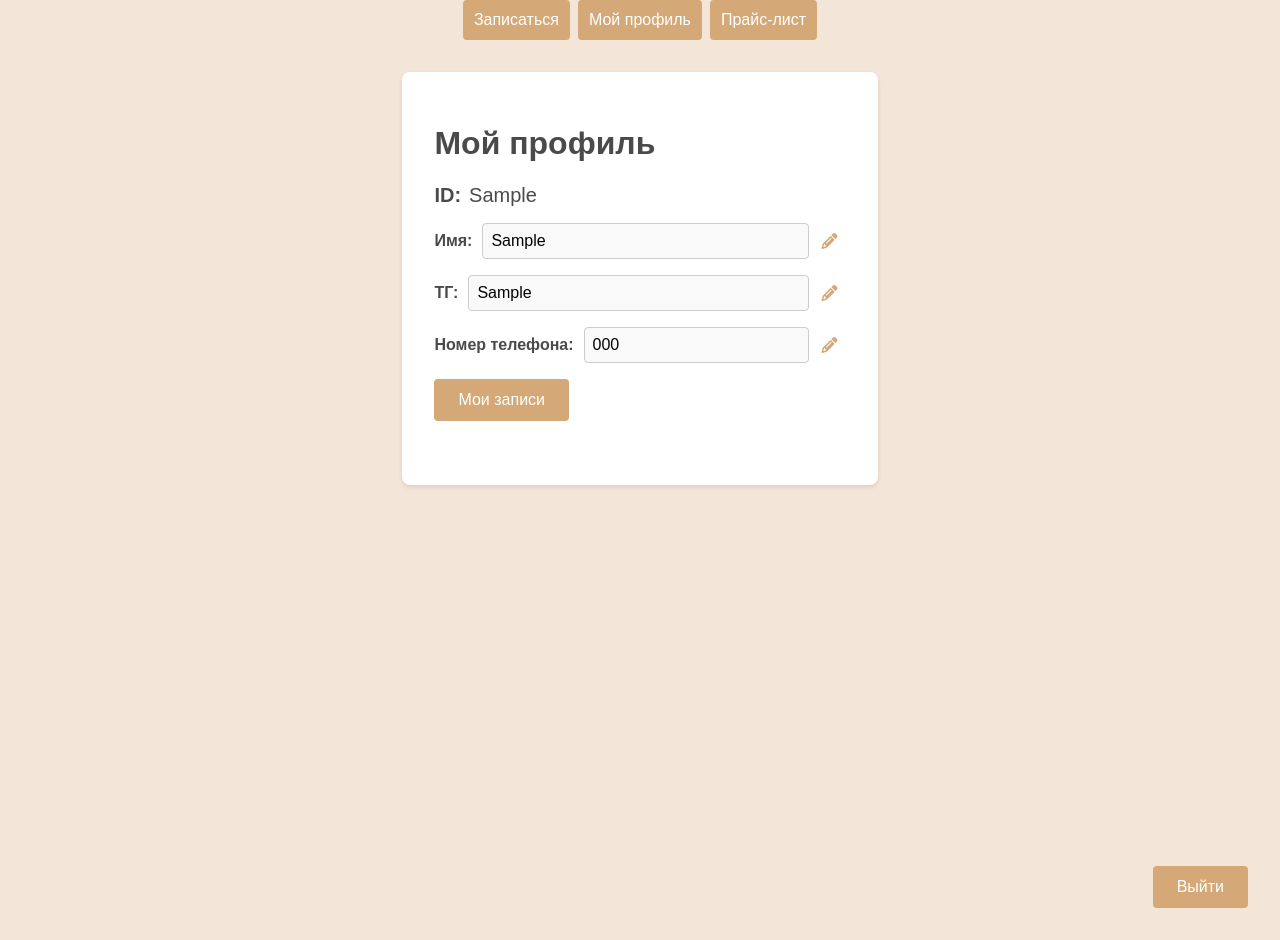
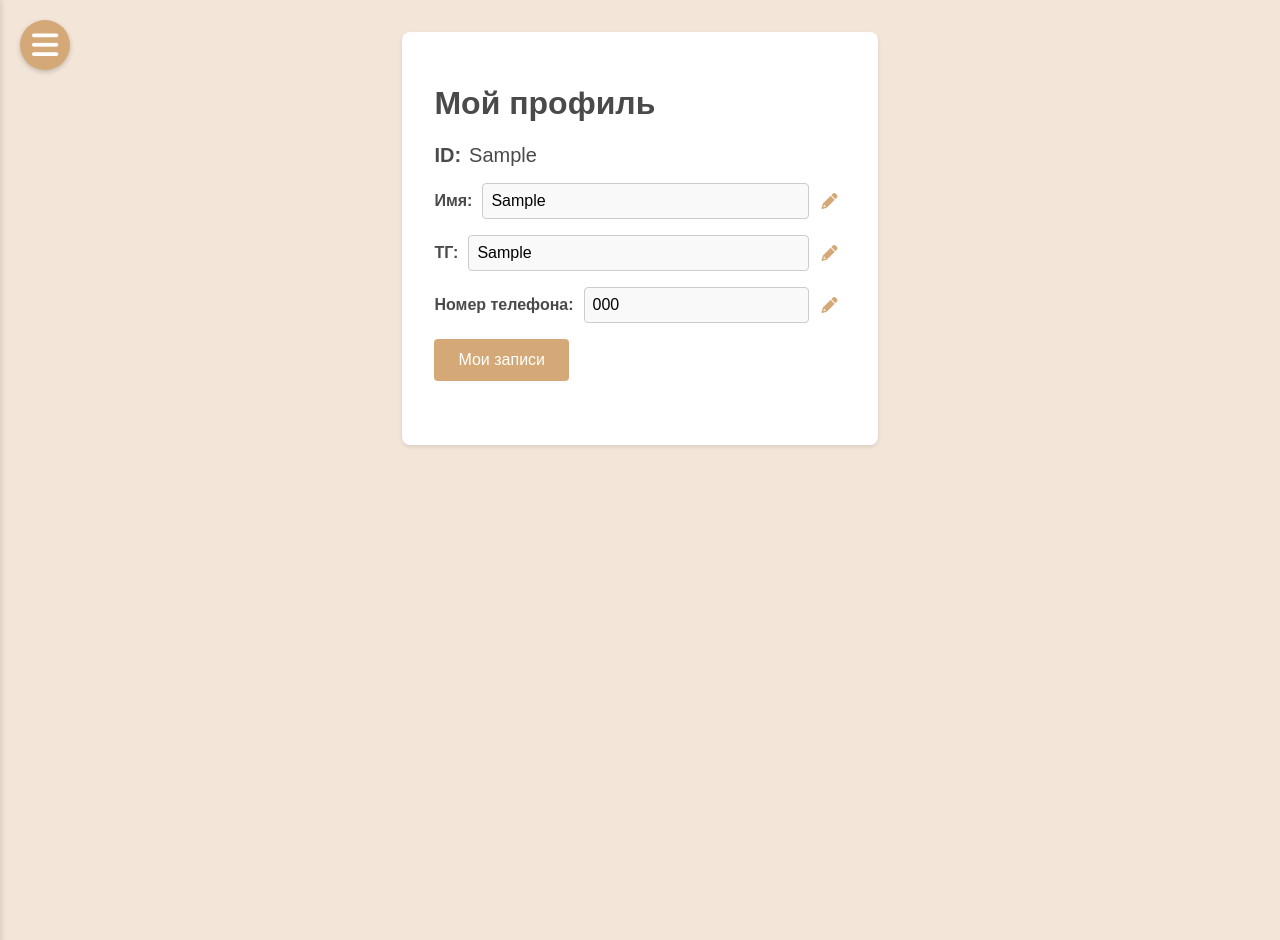
Before and after one commit to XHackerFinnX/WebEyelasmatun, a FastAPI app: template app/templates/user/user.html in a window 1280 px wide. Run offline with FastAPI, Linux system fonts and the light colour scheme; the template is opened without the code that fills it: most values are stand-ins (such as "Sample title", 1, 10 or a date in 2020); parts of the project's set-up code (start-up, migrations or seed data) failed here and were passed over; some libraries are stand-ins or nearby versions.

Commit message:
добавление выпадающего меню и убрал кнопку выйти

```diff
--- a/app/static/js/user/user.js
+++ b/app/static/js/user/user.js
@@ -188,3 +188,27 @@ modalCloseButton.addEventListener('click', function () {
         appointmentsModal.style.display = 'none';
     }
 });
+
+document.addEventListener('DOMContentLoaded', function() {
+    const menuIcon = document.getElementById('menuIcon');
+    const dropdownMenu = document.getElementById('dropdownMenu');
+
+    menuIcon.addEventListener('click', function(event) {
+        event.stopPropagation();
+        dropdownMenu.classList.toggle('active');
+        menuIcon.classList.toggle('active');
+    });
+
+    // Close the menu when clicking outside
+    document.addEventListener('click', function(event) {
+        if (!menuIcon.contains(event.target) && !dropdownMenu.contains(event.target)) {
+            dropdownMenu.classList.remove('active');
+            menuIcon.classList.remove('active');
+        }
+    });
+
+    // Prevent clicks inside the dropdown menu from closing it
+    dropdownMenu.addEventListener('click', function(event) {
+        event.stopPropagation();
+    });
+});
--- a/app/templates/user/user.html
+++ b/app/templates/user/user.html
@@ -8,13 +8,22 @@
     <link rel="stylesheet" href="/static/css/user/user.css">
     <link rel="icon" href="/static/images/favicon.ico" type="image/x-icon">
     <link rel="stylesheet" href="https://cdnjs.cloudflare.com/ajax/libs/font-awesome/6.4.0/css/all.min.css">
+    <link rel="stylesheet" href="https://cdnjs.cloudflare.com/ajax/libs/font-awesome/6.0.0-beta3/css/all.min.css">
 </head>
 <body>
     <header>
         <nav>
-            <a href="/" class="nav-button nav-button-left">Записаться</a>
-            <a href="/profile/{{user}}" class="nav-button nav-button-center">Мой профиль</a>
-            <a href="/pricelist" class="nav-button nav-button-right">Прайс-лист</a>
+            <div class="menu-icon" id="menuIcon">
+                <i class="fas fa-bars"></i>
+            </div>
+            <div class="dropdown-menu" id="dropdownMenu">
+                <a href="/" class="dropdown-item"><i class="fas fa-calendar-plus"></i> Записаться</a>
+                <a href="/profile/{{user}}" class="dropdown-item"><i class="fas fa-user"></i> Мой профиль</a>
+                <a href="/pricelist" class="dropdown-item"><i class="fas fa-tags"></i> Прайс-лист</a>
+                <a href="#" class="dropdown-item"><i class="fas fa-star"></i> Отзывы</a>
+                <a href="#" class="dropdown-item"><i class="fas fa-envelope"></i> Контакты</a>
+                <a href="#" id="logoutButton" class="dropdown-item"><i class="fas fa-sign-out-alt"></i> Выйти</a>
+            </div>
         </nav>
     </header>
 
@@ -47,7 +56,6 @@
         </div>
     </div>
         <button id="myAppointmentsBtn" class="appointments-button">Мои записи</button>
-        <button id="logoutButton" class="logout-button">Выйти</button>
     </main>
 
     <div id="appointmentsModal" class="modal">
```
